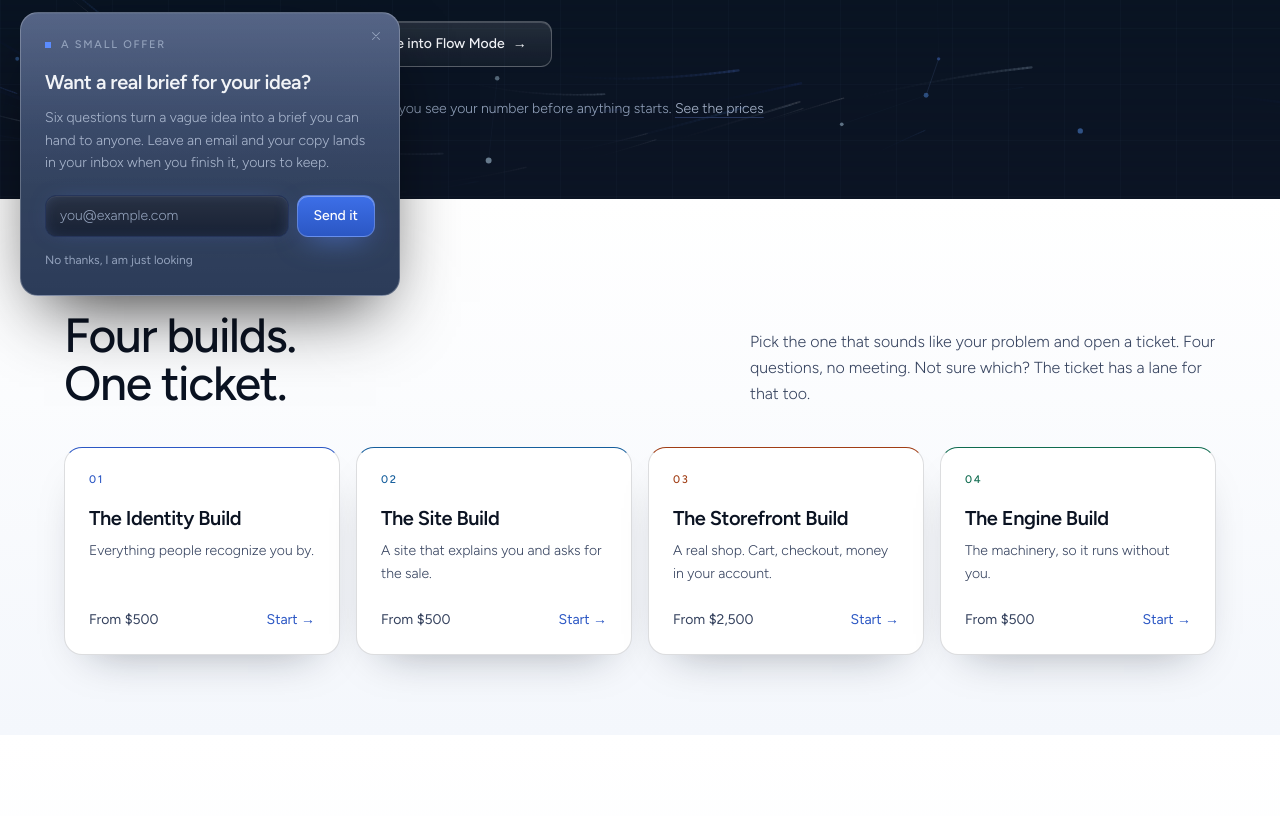
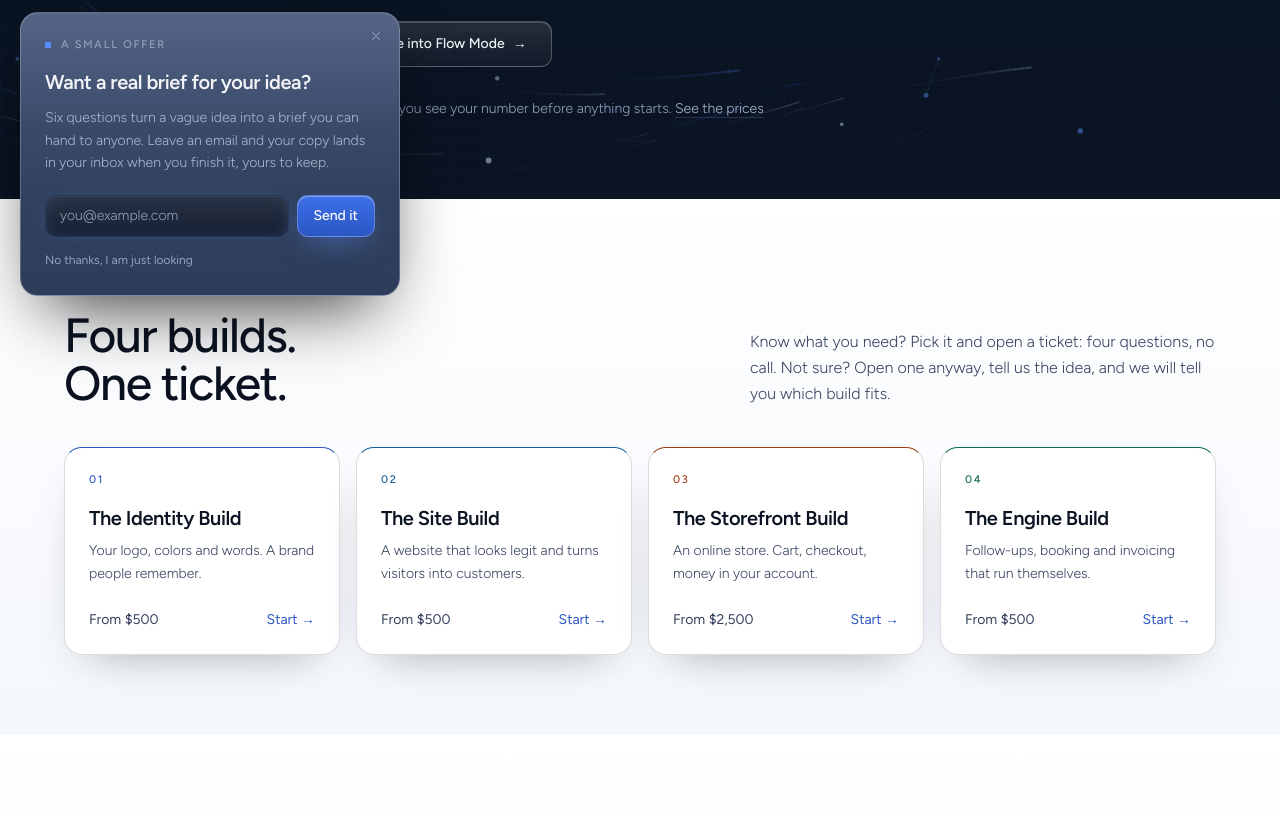
Before and after one commit to dennymypenny/flowzone-ai, a Next.js app: page / in a window 1280 px wide. Shown: the part 484-1300 px from the top of the page. Built offline with nearby package versions, Linux system fonts and the light colour scheme.

Commit message:
Build cards say the thing: plain benefit lines, no jargon in the ticket pitch

```diff
--- a/src/app/intake/page.tsx
+++ b/src/app/intake/page.tsx
@@ -26,7 +26,7 @@ const builds: Build[] = [
     emoji: "\u{1F3A8}",
     c: "#4C7BE8",
     name: "The Identity Build",
-    one: "Everything people recognize you by.",
+    one: "Your logo, colors and words. A brand people remember.",
     from: "From $500",
     amount: 500,
   },
@@ -35,7 +35,7 @@ const builds: Build[] = [
     emoji: "\u{1F310}",
     c: "#5B9BF9",
     name: "The Site Build",
-    one: "A site that explains you and asks for the sale.",
+    one: "A website that looks legit and turns visitors into customers.",
     from: "From $500",
     amount: 500,
   },
@@ -53,7 +53,7 @@ const builds: Build[] = [
     emoji: "\u{1F6D2}",
     c: "#F0845F",
     name: "The Storefront Build",
-    one: "A real shop. Cart, checkout, money in your account.",
+    one: "An online store. Cart, checkout, money in your account.",
     from: "From $2,500",
     amount: 2500,
   },
@@ -62,7 +62,7 @@ const builds: Build[] = [
     emoji: "\u{2699}\u{FE0F}",
     c: "#34D399",
     name: "The Engine Build",
-    one: "The machinery, so it runs without you.",
+    one: "Follow-ups, booking and invoicing that run themselves.",
     from: "From $500",
     amount: 500,
   },
--- a/src/app/page.tsx
+++ b/src/app/page.tsx
@@ -117,9 +117,9 @@ export default function Home() {
               </h2>
             </div>
             <p className="md:col-span-5 text-ink-soft font-light leading-relaxed self-end max-w-reading">
-              Pick the one that sounds like your problem and open a ticket. Four
-              questions, no meeting. Not sure which? The ticket has a lane for that
-              too.
+              Know what you need? Pick it and open a ticket: four questions, no
+              call. Not sure? Open one anyway, tell us the idea, and we will
+              tell you which build fits.
             </p>
           </div>
           <div className="grid sm:grid-cols-2 lg:grid-cols-4 gap-4">
@@ -129,7 +129,7 @@ export default function Home() {
                 c: "#2B57C4",
                 n: "01",
                 name: "The Identity Build",
-                one: "Everything people recognize you by.",
+                one: "Your logo, colors and words. A brand people remember.",
                 from: "From $500",
               },
               {
@@ -137,7 +137,7 @@ export default function Home() {
                 c: "#155E9C",
                 n: "02",
                 name: "The Site Build",
-                one: "A site that explains you and asks for the sale.",
+                one: "A website that looks legit and turns visitors into customers.",
                 from: "From $500",
               },
               {
@@ -145,7 +145,7 @@ export default function Home() {
                 c: "#A03D14",
                 n: "03",
                 name: "The Storefront Build",
-                one: "A real shop. Cart, checkout, money in your account.",
+                one: "An online store. Cart, checkout, money in your account.",
                 from: "From $2,500",
               },
               {
@@ -153,7 +153,7 @@ export default function Home() {
                 c: "#0F6B4F",
                 n: "04",
                 name: "The Engine Build",
-                one: "The machinery, so it runs without you.",
+                one: "Follow-ups, booking and invoicing that run themselves.",
                 from: "From $500",
               },
             ].map((b) => (
```
